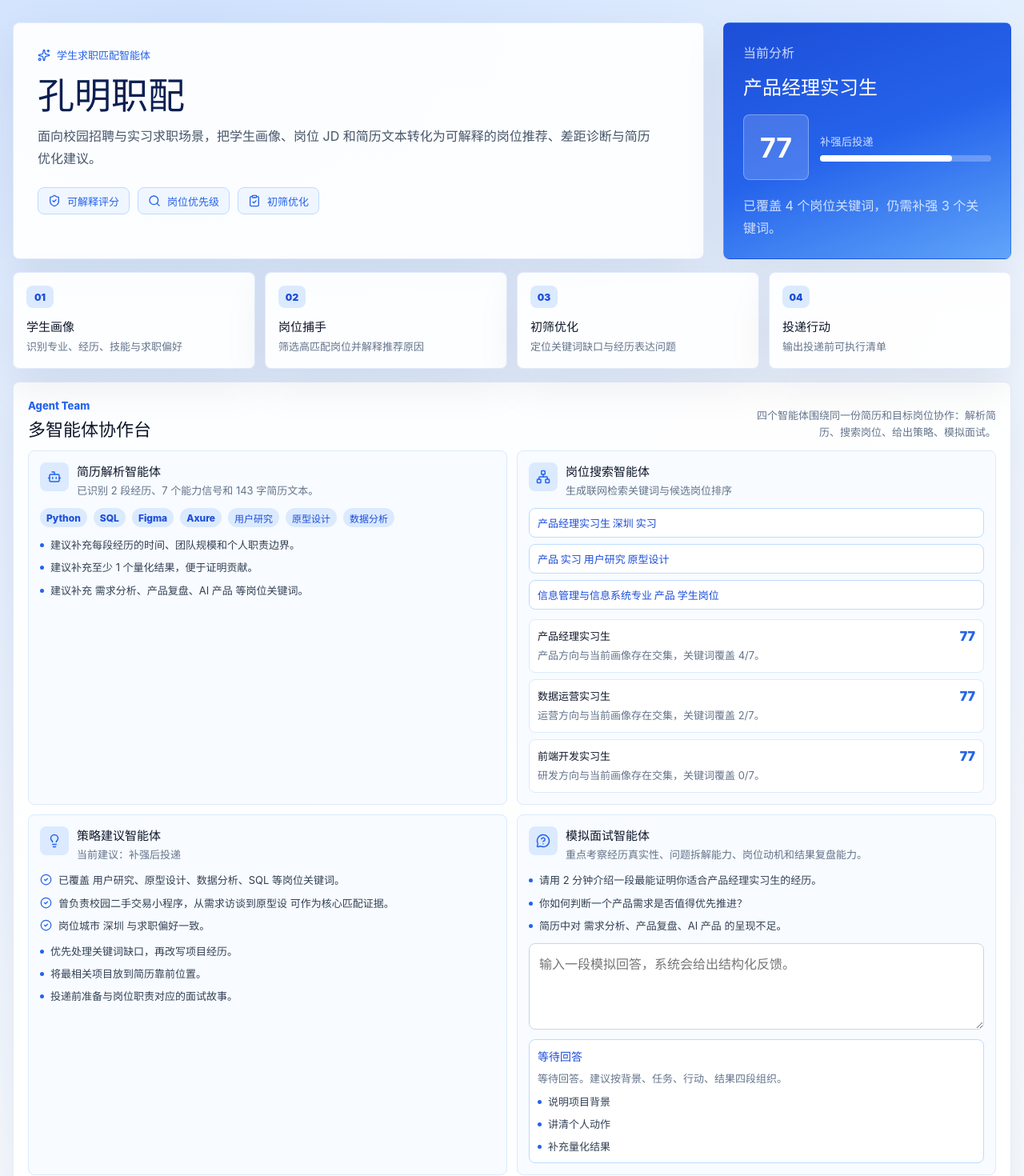
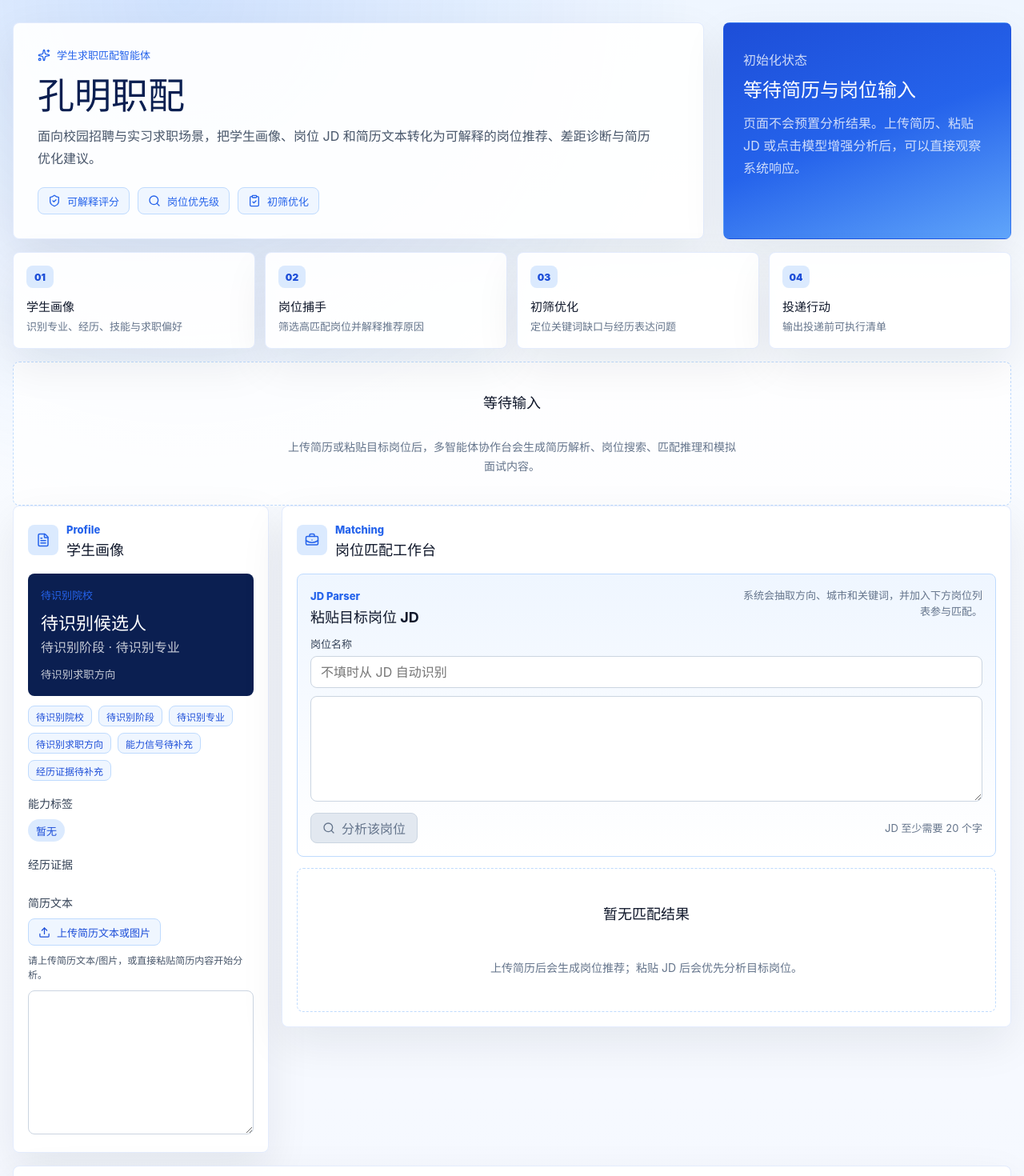
Before and after one commit to lljjcc426/Kongming-Student-Job-Matching-Agent, a React (Vite) app: page / in a window 1280 px wide. Shown: the top 1470 px of the page at 80% size. Built offline with nearby package versions, Linux system fonts and the light colour scheme.

Commit message:
fix: start workspace from empty state

```diff
--- a/src/App.tsx
+++ b/src/App.tsx
@@ -27,15 +27,6 @@ import { buildOptimizedResumeDraft, formatOptimizedResumeDraft } from "./resumeO
 
 const MAX_UPLOAD_BYTES = 4_000_000;
 
-const starterJd = `产品经理实习生
-工作地点：深圳
-岗位职责：
-1. 参与用户研究、需求分析、产品原型设计和数据复盘；
-2. 协同研发、设计和运营推进产品上线；
-3. 基于 SQL 或数据看板分析核心指标，输出优化建议。
-岗位要求：
-具备清晰的逻辑分析能力，熟悉原型设计工具，有校园项目或互联网产品实践经验。关注 AI 产品体验者优先。`;
-
 const toneOf = (score: number) => {
   if (score >= 82) return "strong";
   if (score >= 68) return "medium";
@@ -52,19 +43,24 @@ const readFileAsDataUrl = (file: File) =>
 
 function App() {
   const [selectedJobId, setSelectedJobId] = useState(jobs[0].id);
-  const [resumeText, setResumeText] = useState(studentProfile.resumeText);
+  const [resumeText, setResumeText] = useState("");
   const [customTitle, setCustomTitle] = useState("");
-  const [customJdText, setCustomJdText] = useState(starterJd);
+  const [customJdText, setCustomJdText] = useState("");
   const [interviewAnswer, setInterviewAnswer] = useState("");
   const [modelInsight, setModelInsight] = useState("");
   const [modelStatus, setModelStatus] = useState<"idle" | "loading" | "ready" | "error">("idle");
   const [modelMessage, setModelMessage] = useState("");
-  const [uploadMessage, setUploadMessage] = useState("当前使用内置样例，可上传或粘贴自己的简历覆盖分析。");
+  const [uploadMessage, setUploadMessage] = useState("请上传简历文本/图片，或直接粘贴简历内容开始分析。");
 
   const customJob = useMemo(() => parseCustomJob(customTitle, customJdText), [customTitle, customJdText]);
   const activeProfile = useMemo(() => buildProfileFromResume(resumeText), [resumeText]);
   const profileSummary = useMemo(() => summarizeResumeProfile(activeProfile), [activeProfile]);
-  const availableJobs = useMemo(() => (customJob ? [customJob, ...jobs] : jobs), [customJob]);
+  const hasResume = resumeText.trim().length > 0;
+  const hasWorkspaceInput = hasResume || Boolean(customJob);
+  const availableJobs = useMemo(() => {
+    if (!hasWorkspaceInput) return [];
+    return customJob ? [customJob, ...jobs] : jobs;
+  }, [customJob, hasWorkspaceInput]);
   const rankedJobs = useMemo(
     () =>
       [...availableJobs].sort(
@@ -73,7 +69,7 @@ function App() {
       ),
     [activeProfile, availableJobs, resumeText],
   );
-  const selectedJob = rankedJobs.find((job) => job.id === selectedJobId) ?? rankedJobs[0];
+  const selectedJob = rankedJobs.find((job) => job.id === selectedJobId) ?? rankedJobs[0] ?? customJob ?? jobs[0];
   const result = useMemo(() => analyzeMatch(activeProfile, selectedJob, resumeText), [activeProfile, resumeText, selectedJob]);
   const optimizedDraft = useMemo(() => buildOptimizedResumeDraft(activeProfile, selectedJob, result), [activeProfile, selectedJob, result]);
   const agentTeam = useMemo(() => runAgentTeam(activeProfile, rankedJobs, selectedJob, result, resumeText), [activeProfile, rankedJobs, selectedJob, result, resumeText]);
@@ -85,6 +81,7 @@ function App() {
   };
 
   const handleDownloadReport = () => {
+    if (!hasResume) return;
     const report = buildMatchReport(activeProfile, selectedJob, result, resumeText, optimizedDraft);
     downloadTextFile("kongming-match-report.md", report);
   };
@@ -125,6 +122,11 @@ function App() {
   };
 
   const handleModelAnalysis = async () => {
+    if (!hasResume) {
+      setModelStatus("error");
+      setModelMessage("请先上传或粘贴简历内容，再进行模型增强分析。");
+      return;
+    }
     setModelStatus("loading");
     setModelMessage("正在调用模型生成增强分析");
     const response = await callArkAgent({
@@ -147,7 +149,7 @@ function App() {
 
   return (
     <main className="app-shell">
-      <Hero result={result} selectedJob={selectedJob} />
+      <Hero result={result} selectedJob={selectedJob} isReady={hasWorkspaceInput} />
 
       <section className="workflow" aria-label="产品工作流">
         <WorkflowStep index="01" title="学生画像" text="识别专业、经历、技能与求职偏好" />
@@ -156,12 +158,16 @@ function App() {
         <WorkflowStep index="04" title="投递行动" text="输出投递前可执行清单" />
       </section>
 
+      {hasWorkspaceInput ? (
         <AgentTeamSection
           agentTeam={agentTeam}
           interviewAnswer={interviewAnswer}
           setInterviewAnswer={setInterviewAnswer}
           interviewFeedback={interviewFeedback}
         />
+      ) : (
+        <EmptyState title="等待输入" text="上传简历或粘贴目标岗位后，多智能体协作台会生成简历解析、岗位搜索、匹配推理和模拟面试内容。" />
+      )}
 
       <section className="dashboard">
         <aside className="profile-column">
@@ -249,6 +255,8 @@ function App() {
               </div>
             </div>
 
+            {hasWorkspaceInput ? (
+              <>
                 <div className="job-board">
                   {rankedJobs.map((job) => (
                     <JobCard
@@ -305,11 +313,17 @@ function App() {
                     </BarChart>
                   </ResponsiveContainer>
                 </div>
+              </>
+            ) : (
+              <EmptyState title="暂无匹配结果" text="上传简历后会生成岗位推荐；粘贴 JD 后会优先分析目标岗位。" />
+            )}
           </Panel>
         </section>
 
         <aside className="insight-column">
           <Panel eyebrow="AI Insight" title="初筛命中率提升建议" icon={<Lightbulb size={18} />}>
+            {hasWorkspaceInput ? (
+              <>
                 <div className={`verdict-card ${toneOf(result.total)}`}>
                   <div>
                     <span>匹配结论</span>
@@ -319,12 +333,12 @@ function App() {
                   <b>{result.total}</b>
                 </div>
 
-            <button type="button" className="secondary-action" onClick={handleDownloadReport}>
+                <button type="button" className="secondary-action" onClick={handleDownloadReport} disabled={!hasResume}>
                   <ArrowDownToLine size={16} />
                   下载分析报告
                 </button>
 
-            <button type="button" className="secondary-action" onClick={() => void handleModelAnalysis()} disabled={modelStatus === "loading"}>
+                <button type="button" className="secondary-action" onClick={() => void handleModelAnalysis()} disabled={modelStatus === "loading" || !hasResume}>
                   <Sparkles size={16} />
                   {modelStatus === "loading" ? "模型分析中" : "模型增强分析"}
                 </button>
@@ -398,6 +412,23 @@ function App() {
                     {result.actionPlan.map((item) => <li key={item}>{item}</li>)}
                   </ol>
                 </InfoBlock>
+              </>
+            ) : (
+              <div>
+                <EmptyState title="等待分析" text="当前没有简历或岗位输入。上传简历后，这里会生成匹配结论、关键词覆盖、优化动作和投递清单。" />
+                <button type="button" className="secondary-action" onClick={() => void handleModelAnalysis()}>
+                  <Sparkles size={16} />
+                  模型增强分析
+                </button>
+                {modelMessage ? (
+                  <InfoBlock title="模型增强结果">
+                    <div className={`model-insight ${modelStatus}`}>
+                      <strong>{modelMessage}</strong>
+                    </div>
+                  </InfoBlock>
+                ) : null}
+              </div>
+            )}
           </Panel>
         </aside>
       </section>
@@ -405,7 +436,7 @@ function App() {
   );
 }
 
-function Hero({ result, selectedJob }: { result: MatchResult; selectedJob: Job }) {
+function Hero({ result, selectedJob, isReady }: { result: MatchResult; selectedJob: Job; isReady: boolean }) {
   return (
     <header className="hero">
       <div className="hero-copy">
@@ -422,6 +453,8 @@ function Hero({ result, selectedJob }: { result: MatchResult; selectedJob: Job }
         </div>
       </div>
       <div className="hero-card">
+        {isReady ? (
+          <>
             <span>当前分析</span>
             <strong>{selectedJob.title}</strong>
             <div className="hero-score">
@@ -432,8 +465,25 @@ function Hero({ result, selectedJob }: { result: MatchResult; selectedJob: Job }
               </div>
             </div>
             <p>已覆盖 {result.coveredKeywords.length} 个岗位关键词，仍需补强 {result.missingKeywords.length} 个关键词。</p>
+          </>
+        ) : (
+          <div className="hero-empty">
+            <span>初始化状态</span>
+            <strong>等待简历与岗位输入</strong>
+            <p>页面不会预置分析结果。上传简历、粘贴 JD 或点击模型增强分析后，可以直接观察系统响应。</p>
+          </div>
+        )}
       </div>
     </header>
+  );
+}
+
+function EmptyState({ title, text }: { title: string; text: string }) {
+  return (
+    <section className="empty-state">
+      <strong>{title}</strong>
+      <p>{text}</p>
+    </section>
   );
 }
 
--- a/src/styles.css
+++ b/src/styles.css
@@ -123,6 +123,13 @@ input {
   line-height: 1.25;
 }
 
+.hero-empty {
+  display: grid;
+  align-content: center;
+  min-height: 180px;
+  gap: 12px;
+}
+
 .hero-score {
   display: grid;
   grid-template-columns: 82px minmax(0, 1fr);
@@ -217,6 +224,31 @@ input {
   border-radius: 8px;
   background: rgba(255, 255, 255, 0.92);
   box-shadow: 0 20px 54px rgba(15, 23, 42, 0.08);
+}
+
+.empty-state {
+  display: grid;
+  place-items: center;
+  gap: 8px;
+  min-height: 180px;
+  padding: 24px;
+  border: 1px dashed #bfdbfe;
+  border-radius: 8px;
+  background: rgba(255, 255, 255, 0.78);
+  text-align: center;
+}
+
+.empty-state strong {
+  color: #0f172a;
+  font-size: 18px;
+}
+
+.empty-state p {
+  max-width: 560px;
+  margin: 0;
+  color: #64748b;
+  font-size: 14px;
+  line-height: 1.7;
 }
 
 .agent-team .section-head h2 {
```
Also changed, not shown: scripts/verify-ui.cjs (+23 -8 lines). Lines whose indentation alone changed are shown as unchanged.
